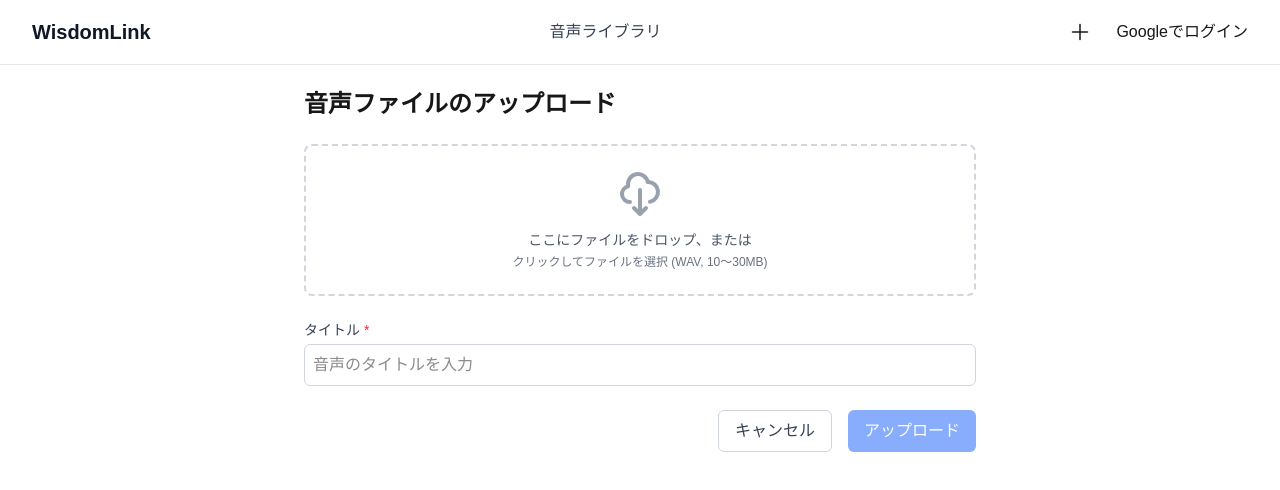
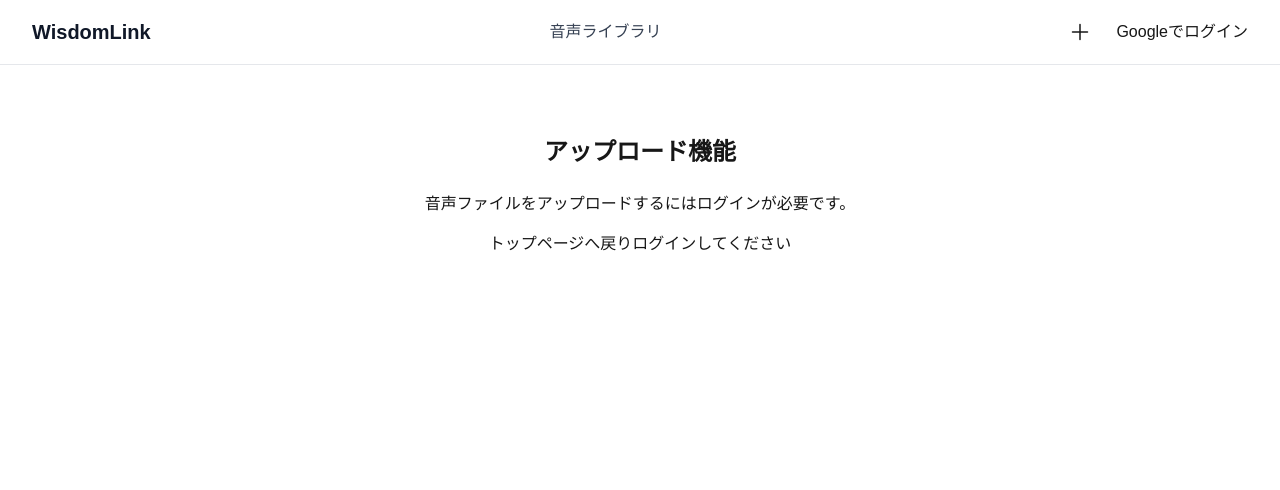
Before and after one commit to lieeeeeeeee/wisdom-link, a Next.js app: page /audios/upload in a window 1280 px wide. Shown: the top 490 px of the page. Built offline with nearby package versions, Linux system fonts and the light colour scheme; no server answers.

Commit message:
refactor: 音声アップロードページに認証ガードを実装

```diff
--- a/src/app/audios/upload/page.tsx
+++ b/src/app/audios/upload/page.tsx
@@ -5,9 +5,12 @@ import { useRouter } from "next/navigation";
 import Layout from "@/components/layout/Layout";
 import DropZone from "@/components/upload/DropZone";
 import { showErrorToast, showLoadingToast, updateToast } from "@/utils/toastUtils";
+import { useAuth } from "@/contexts/AuthContext";
+import Link from "next/link";
 
 export default function UploadPage() {
   const router = useRouter();
+  const { user, isLoading: isAuthLoading } = useAuth();
   const [title, setTitle] = useState("");
   const [file, setFile] = useState<File | null>(null);
   const [isSubmitting, setIsSubmitting] = useState(false);
@@ -50,8 +53,12 @@ export default function UploadPage() {
     setIsSubmitting(true);
     const toastId = showLoadingToast("アップロード中...");
 
+    // TODO: Supabaseへの実際のアップロード処理を実装する
+    //   - ファイルをSupabase Storageにアップロード (例: user.id を含めたパスに)
+    //   - audiosテーブルにメタデータを保存 (title, filename, size, duration, user_id)
+    //   - user_id は user.id から取得する
+
     // ここではローカルのみで完結するため、実際のアップロードは行わず
-    // 1秒後に処理完了とする
     setTimeout(() => {
       updateToast(toastId, "success", `「${title}」が正常にアップロードされました`);
       setIsSubmitting(false);
@@ -62,6 +69,30 @@ export default function UploadPage() {
   const handleCancel = () => {
     router.back();
   };
+
+  if (isAuthLoading) {
+    return (
+      <Layout>
+        <div className="flex justify-center items-center h-screen">
+          <p>読み込み中...</p>
+        </div>
+      </Layout>
+    );
+  }
+
+  if (!user) {
+    return (
+      <Layout>
+        <div className="max-w-2xl mx-auto text-center py-12">
+          <h1 className="text-2xl font-bold mb-6">アップロード機能</h1>
+          <p className="mb-4">音声ファイルをアップロードするにはログインが必要です。</p>
+          <Link href="/" className="btn btn-primary">
+            トップページへ戻りログインしてください
+          </Link>
+        </div>
+      </Layout>
+    );
+  }
 
   return (
     <Layout>
```
